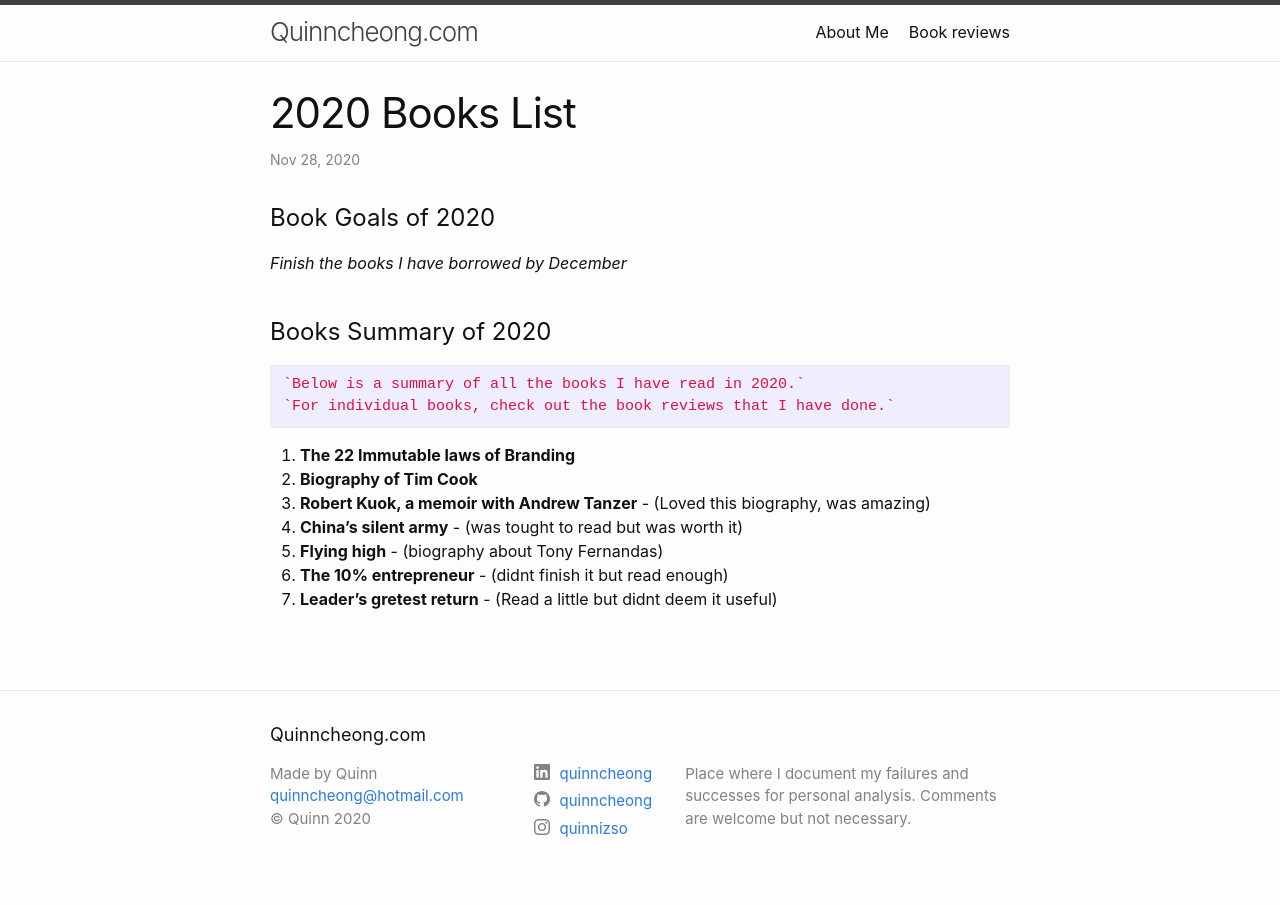
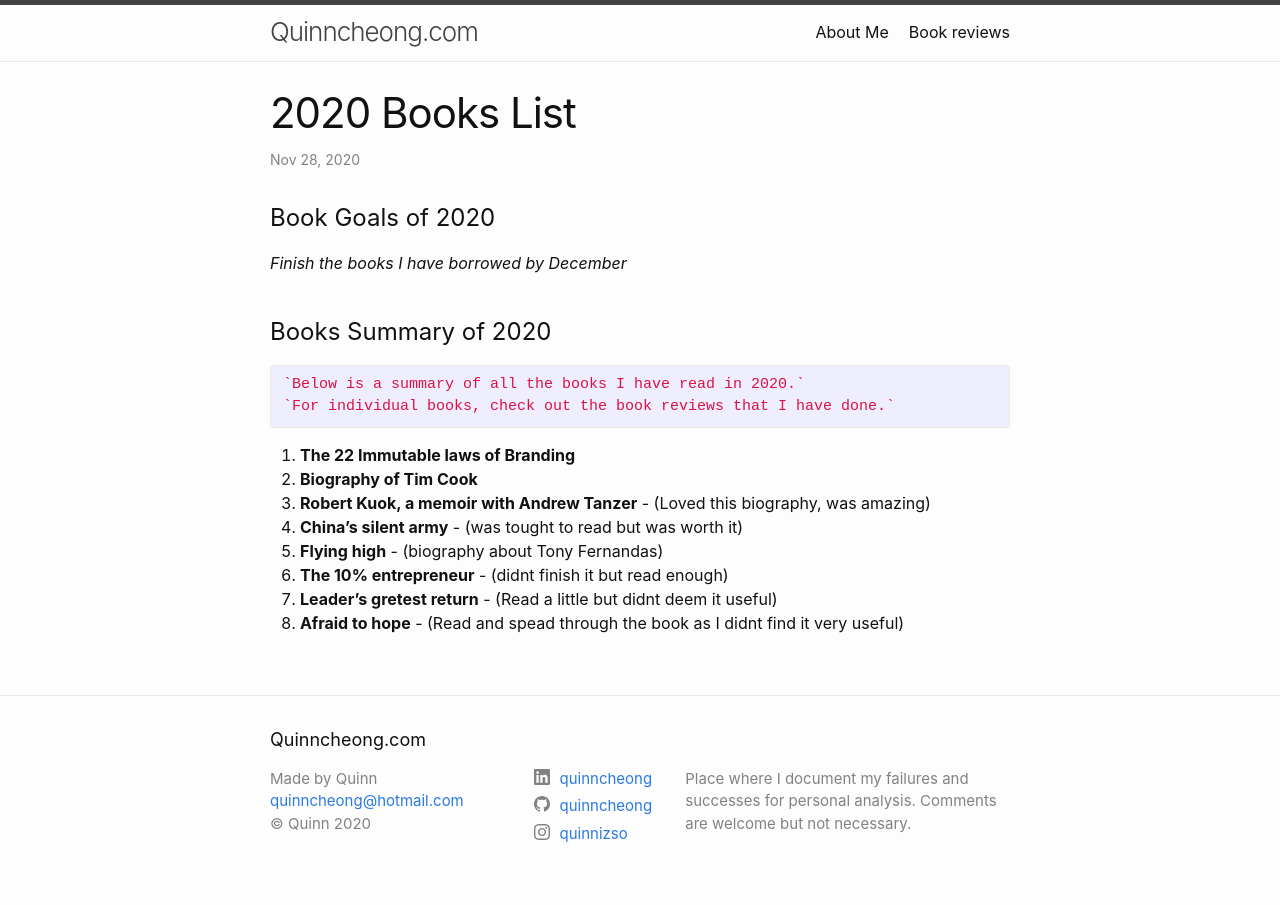
Before and after one commit to quinncheong/quinncheong.github.io, a Jekyll site: the page built from posts-book-reviews/_posts/2020-11-28-books-list-2020.markdown, in a window 1280 px wide. Built offline with Jekyll 4.4.1, drawn with Linux system fonts in a browser that asks for light colours.

Commit message:
booklist update

```diff
--- a/posts-book-reviews/_posts/2020-11-28-books-list-2020.markdown
+++ b/posts-book-reviews/_posts/2020-11-28-books-list-2020.markdown
@@ -22,6 +22,7 @@ category: Book reviews
 5. **Flying high** - (biography about Tony Fernandas)
 6. **The 10% entrepreneur** - (didnt finish it but read enough)
 7. **Leader's gretest return** - (Read a little but didnt deem it useful)
+8. **Afraid to hope** - (Read and spead through the book as I didnt find it very useful)
 
 <!-- {% highlight ruby %}
 def print_hi(name)
```
